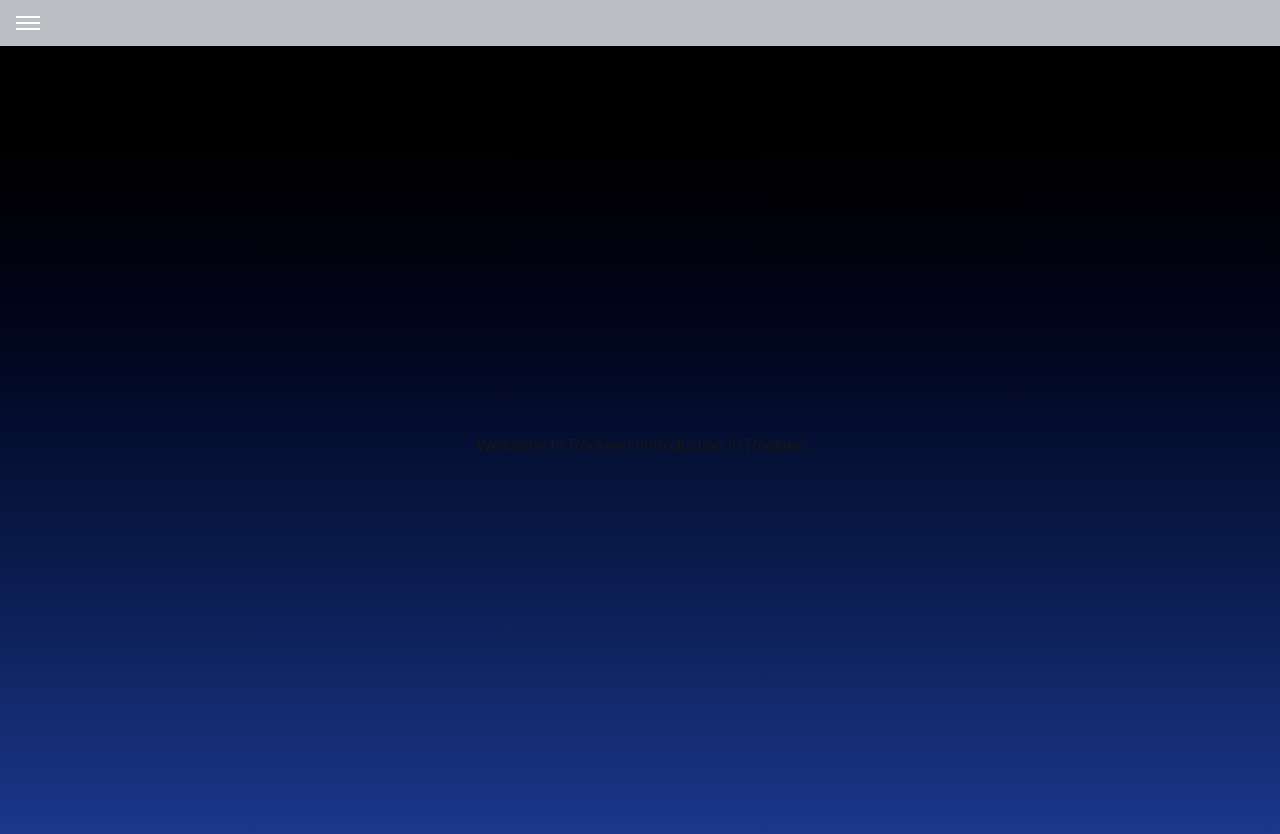
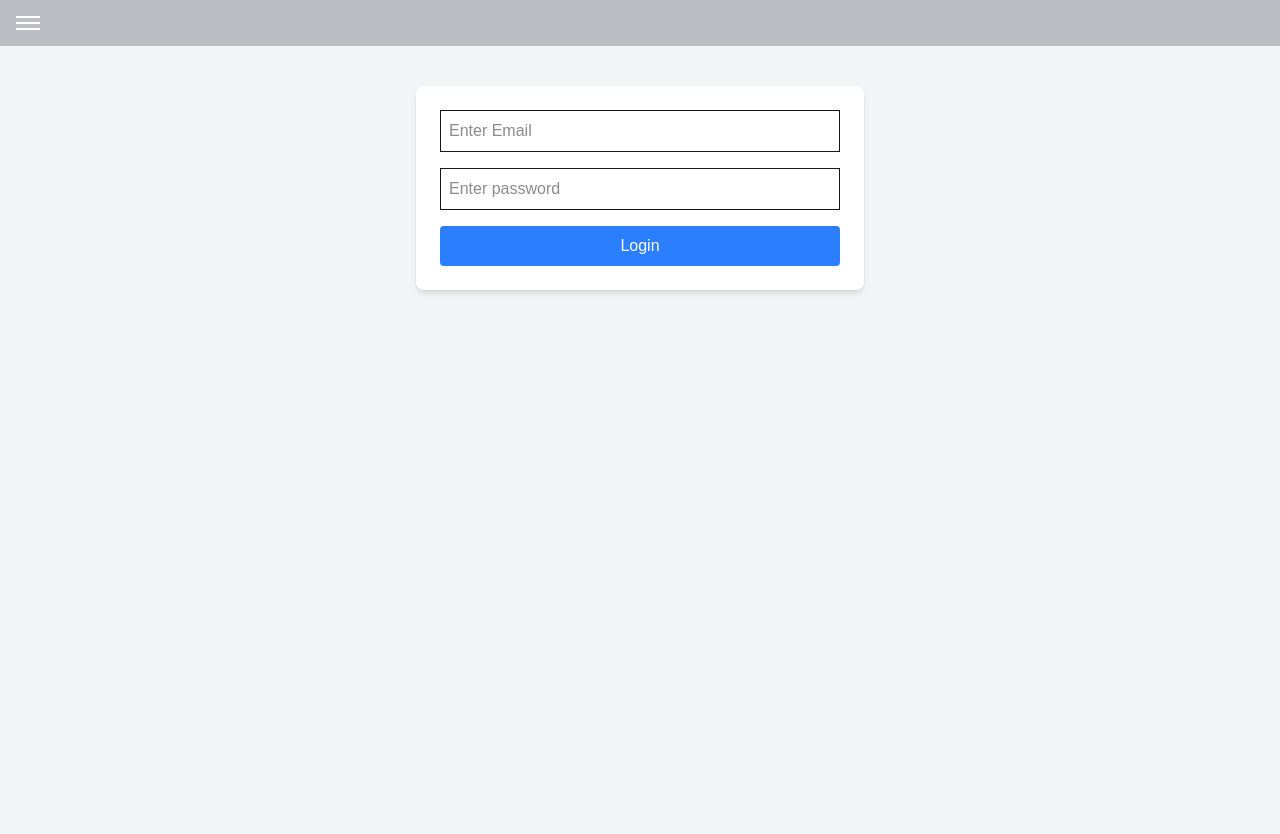
Before and after one commit to Teddylemon1020/ICC-Web, a Next.js app: page /login in a window 1280 px wide. Shown: the top 834 px of the page. Built offline with nearby package versions, Linux system fonts and the light colour scheme.

Commit message:
feat: login

```diff
--- a/src/app/login/page.tsx
+++ b/src/app/login/page.tsx
@@ -1,20 +1,102 @@
-import React from "react";
+"use client";
+import { useState } from "react";
 
-function change() {
+export default function Signup() {
+  const [email, setEmail] = useState("");
+  const [password, setPassword] = useState("");
+  const [status, setStatus] = useState("");
+  const [errors, setErrors] = useState<string[]>([]);
+
+  const validatePassword = (passwordValue: string) => {
+    const newErrors: string[] = [];
+
+    if (passwordValue.length < 8) {
+      newErrors.push("Password must be at least 8 characters long.");
+    }
+    if (!/[A-Z]/.test(passwordValue)) {
+      newErrors.push("Password must contain at least one uppercase letter.");
+    }
+    if (!/[0-9]/.test(passwordValue)) {
+      newErrors.push("Password must contain at least one number.");
+    }
+    if (passwordValue !== password) {
+      newErrors.push("Passwords do not match.");
+    }
+
+    setErrors(newErrors);
+    return newErrors.length === 0;
+  };
+
+  async function handleSubmit(e: React.FormEvent) {
+    e.preventDefault();
+    if (!email || !password) {
+      setStatus("⚠️ Please fill in all fields");
+      return;
+    }
+
+    if (!validatePassword(password)) {
+      return;
+    }
+
+    const payload = {
+      email,
+      password,
+    };
+
+    try {
+      const res = await fetch("/api/login", {
+        method: "POST",
+        headers: { "Content-Type": "application/json" },
+        body: JSON.stringify(payload),
+      });
+
+      const data = await res.json();
+      if (!res.ok) throw new Error(data.error || "Login failed");
+
+      setStatus(" Login successful!");
+      setEmail("");
+      setPassword("");
+    } catch (err: any) {
+      setStatus(`❌ ${err.message}`);
+    }
+  }
+
   return (
-    <div className="min-h-screen bg-gradient-to-b from-black to-blue-900 flex items-center justify-center">
-      {" "}
-      {/* separate div to create a scrollable container */}
-      <div>
-        {" "}
-        {/* div for heaer elements */}
-        <h1>Wellcome to Rookies!!!</h1> {/* title */}
-      </div>
-      <div>
-        <h2>Introduction to Rookies</h2>
-      </div>
+    <div className="flex justify-center items-start min-h-screen pt-10 bg-gray-100">
+      <form
+        onSubmit={handleSubmit}
+        className="space-y-4 p-6 bg-white rounded-lg shadow-md w-full max-w-md"
+      >
+        <input
+          type="text"
+          placeholder="Enter Email"
+          value={email}
+          onChange={(e) => setEmail(e.target.value)}
+          className="border p-2 w-full"
+          required
+        />
+        <input
+          type="password"
+          placeholder="Enter password"
+          value={password}
+          onChange={(e) => {
+            const value = e.target.value;
+            setPassword(value);
+            validatePassword(value); // realtime validation
+          }}
+          className="border p-2 w-full"
+          required
+        />
+
+        <button
+          type="submit"
+          className="bg-blue-500 text-white px-4 py-2 rounded w-full"
+        >
+          Login
+        </button>
+
+        {status && <p className="text-center">{status}</p>}
+      </form>
     </div>
   );
 }
-
-export default change;
```
